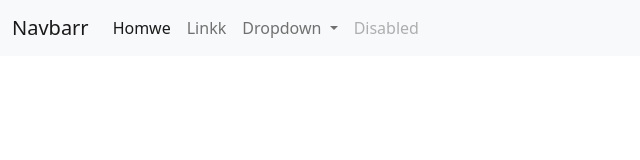
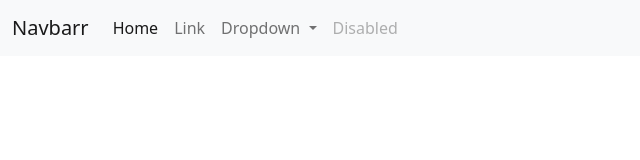
Before and after one commit to Colt/interactive-rebase-demo, a plain HTML site: page index.html in a window 1280 px wide. Shown: the full height of the page, 0-640 px from the left. Drawn offline with nearby package versions, Linux system fonts and the light colour scheme.

Commit message:
fix navbar typos

```diff
--- a/index.html
+++ b/index.html
@@ -21,10 +21,10 @@
             <div class="collapse navbar-collapse" id="navbarSupportedContent">
                 <ul class="navbar-nav me-auto mb-2 mb-lg-0">
                     <li class="nav-item">
-                        <a class="nav-link active" aria-current="page" href="#">Homwe</a>
+                        <a class="nav-link active" aria-current="page" href="#">Home</a>
                     </li>
                     <li class="nav-item">
-                        <a class="nav-link" href="#">Linkk</a>
+                        <a class="nav-link" href="#">Link</a>
                     </li>
                     <li class="nav-item dropdown">
                         <a class="nav-link dropdown-toggle" href="#" id="navbarDropdown" role="button"
```
